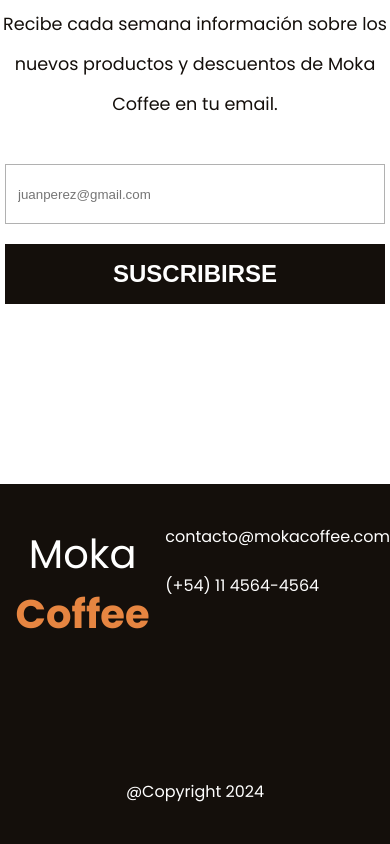
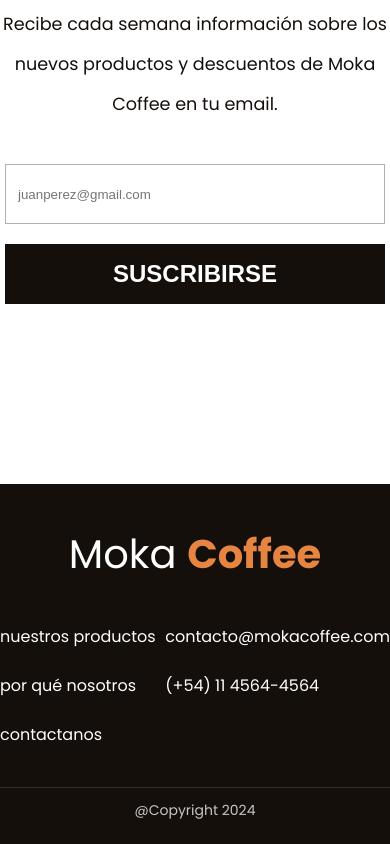
Before and after one commit to TomasSorgetti/landing-bss, a React (Vite) app: page / in a window 390 px wide. Shown: the part 6615-7459 px from the top of the page. Built offline with nearby package versions, Linux system fonts and the light colour scheme.

Commit message:
footer responsive

```diff
--- a/src/components/footer/Footer.jsx
+++ b/src/components/footer/Footer.jsx
@@ -7,12 +7,19 @@
             <div className={styles.footer_wrapper}>
 
                 <Link className={styles.logo} to="/">Moka <span>Coffee</span></Link>
-                <div className={styles.contact_info}>
-                    <span>contacto@mokacoffee.com</span>
-                    <span>(+54) 11 4564-4564</span>
+                <div className={styles.info_container}>
+                    <div className={styles.nav_links}>
+                        <Link to="/categorias">nuestros productos</Link>
+                        <Link to="/">por qué nosotros</Link>
+                        <Link to="/contacto">contactanos</Link>
+                    </div>
+                    <div className={styles.contact_info}>
+                        <span>contacto@mokacoffee.com</span>
+                        <span>(+54) 11 4564-4564</span>
+                    </div>
                 </div>
             </div>
-            <span>@Copyright 2024</span>
+            <span className={styles.copyright}>@Copyright 2024</span>
         </footer>
     )
 }
--- a/src/components/footer/Footer.module.css
+++ b/src/components/footer/Footer.module.css
@@ -26,18 +26,53 @@
     max-width: 1440px;
     width: 100%;
     margin: 0 auto;
+    height: 100%;
+    padding-bottom: 40px;
+    border-bottom: 1px solid #312f2d;
 }
 
-.contact_info {
+.info_container {
+    display: flex;
+    justify-content: space-between;
+    width: 100%;
+    margin-left: 500px;
+}
+
+.nav_links a {
+    color: white;
+    text-decoration: none;
+    cursor: pointer;
+
+}
+
+.nav_links a:hover {
+    text-decoration: underline;
+}
+
+.contact_info,
+.nav_links {
     display: flex;
     flex-direction: column;
     gap: 24px;
     text-align: left;
 }
 
+.copyright {
+    padding-top: 12px;
+    text-align: center;
+    color: #C7C7C7;
+    font-size: 0.875rem;
+}
+
+
+
 @media screen and (max-width: 1440px) {
     .footer_wrapper {
         max-width: 1180px;
+    }
+
+    .info_container {
+        margin-left: 400px;
     }
 }
 
@@ -45,15 +80,50 @@
     .footer_wrapper {
         max-width: 920px;
     }
+
+    .logo {
+        width: 100%;
+        text-align: left;
+    }
+
+    .info_container {
+        margin-left: 0;
+    }
 }
 
 @media screen and (max-width: 768px) {
     .footer_wrapper {
         max-width: 640px;
+        flex-direction: column;
+        gap: 40px;
+        align-items: center;
     }
+
+    .logo {
+        text-align: center;
+    }
+
 }
+
 @media screen and (max-width: 640px) {
     .footer_wrapper {
         max-width: 560px;
     }
 }
+
+@media screen and (max-width: 360px) {
+    footer {
+        height: auto;
+    }
+
+    .info_container {
+        flex-direction: column;
+        align-items: center;
+    }
+
+    .contact_info,
+    .nav_links {
+        text-align: center;
+        margin-bottom: 40px;
+    }
+}
--- a/src/pages/home/Home.jsx
+++ b/src/pages/home/Home.jsx
@@ -52,7 +52,7 @@
 
                 <BestSellers />
 
-                <section className={styles.cafe_vendidos_cont}>
+                <section id='mas_vendidos' className={styles.cafe_vendidos_cont}>
                     <div>
                         <span>Café y patisserie</span>
                         <h2>Los cafés más vendidos</h2>
```
